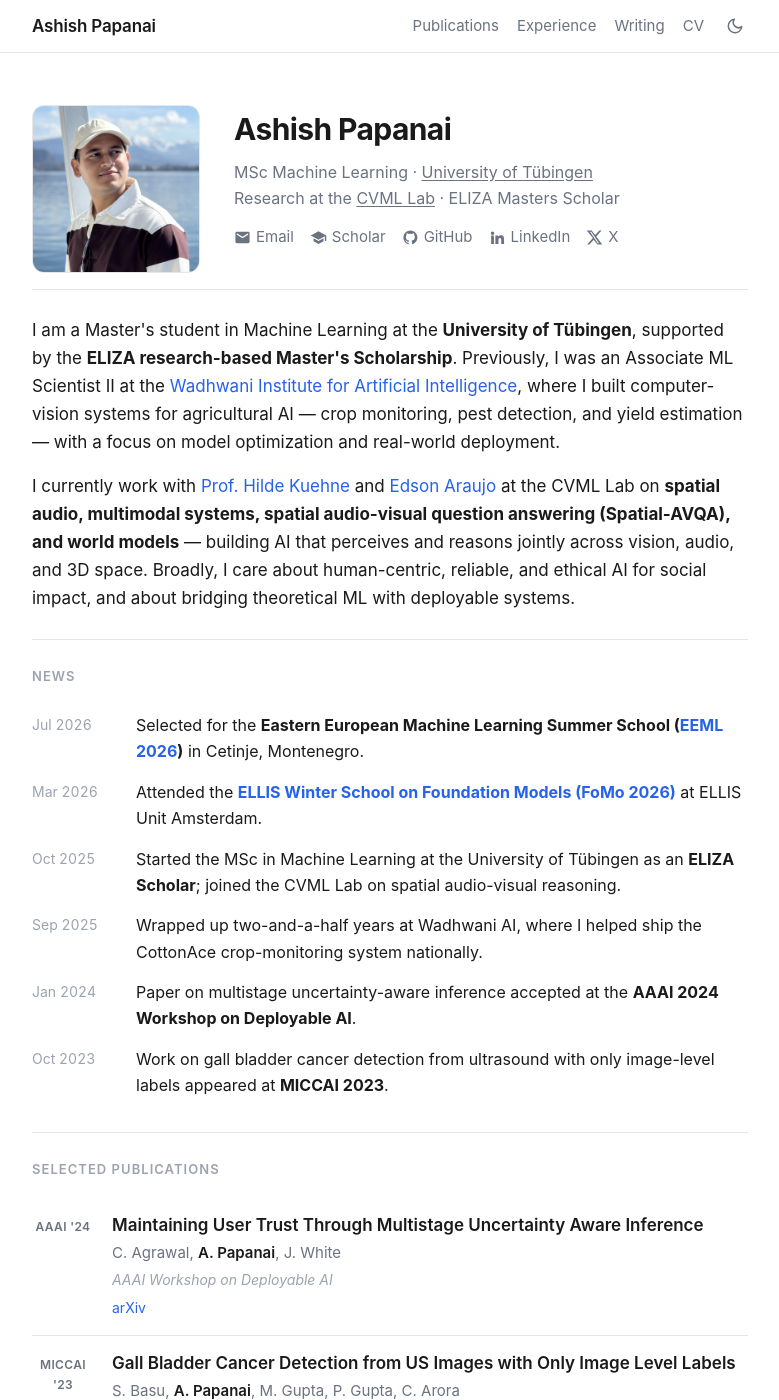
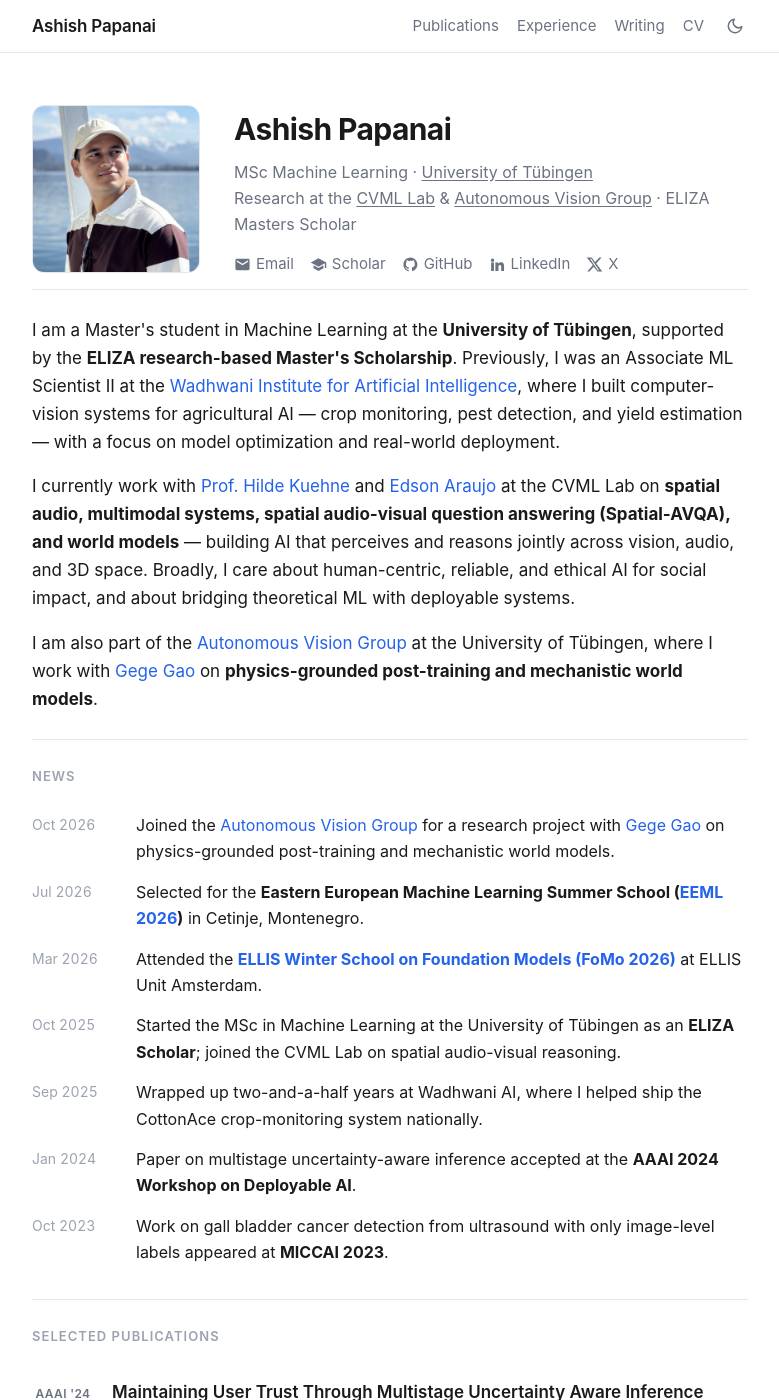
Before and after one commit to ashishpapanai/ashishpapanai.github.io, a Jekyll site: the page built from _pages/about.md, in a window 1280 px wide and 1400 px high. Shown: the whole window, without its empty margins (250-1029 px from the left). Built offline with Jekyll 4.4.1, drawn with Linux system fonts in a browser that asks for light colours; some of the changed text lies outside the part shown.

Commit message:
Add Autonomous Vision research affiliation

```diff
--- a/_config.yml
+++ b/_config.yml
@@ -12,7 +12,7 @@ site_theme               : "air" # Currently available options are "default", "a
 title                    : "Ashish Papanai"
 title_separator          : "-"
 name                     : &name "Ashish Papanai"
-description              : &description "MSc Machine Learning student at the University of Tübingen (CVML Lab) working on multimodal systems, spatial audio, and computer vision."
+description              : &description "MSc Machine Learning student at the University of Tübingen, researching spatial audio and world models at the CVML Lab and physics-grounded post-training with the Autonomous Vision Group."
 url                      : https://ashishpapanai.github.io
 baseurl                  : "" # the subpath of your site, e.g. "/blog"
 repository               : "ashishpapanai/ashishpapanai.github.io"
--- a/_pages/about.md
+++ b/_pages/about.md
@@ -15,7 +15,7 @@ redirect_from:
     <h1>Ashish Papanai</h1>
     <p class="role">
       MSc Machine Learning &middot; <a href="https://uni-tuebingen.de/en/">University of Tübingen</a><br>
-      Research at the <a href="https://hildekuehne.github.io/">CVML Lab</a> &middot; ELIZA Masters Scholar
+      Research at the <a href="https://hildekuehne.github.io/">CVML Lab</a> &amp; <a href="https://uni-tuebingen.de/fakultaeten/mathematisch-naturwissenschaftliche-fakultaet/fachbereiche/informatik/lehrstuehle/autonomous-vision/home/">Autonomous Vision Group</a> &middot; ELIZA Masters Scholar
     </p>
     <div class="links">
       <a id="email-link" href="#" rel="nofollow">
@@ -39,11 +39,13 @@ redirect_from:
 <section id="bio">
   <p>I am a Master's student in Machine Learning at the <b>University of Tübingen</b>, supported by the <b>ELIZA research-based Master's Scholarship</b>. Previously, I was an Associate ML Scientist&nbsp;II at the <a href="https://www.wadhwaniai.org/">Wadhwani Institute for Artificial Intelligence</a>, where I built computer-vision systems for agricultural AI — crop monitoring, pest detection, and yield estimation — with a focus on model optimization and real-world deployment.</p>
   <p>I currently work with <a href="https://hildekuehne.github.io/">Prof. Hilde Kuehne</a> and <a href="https://edsonroteia.github.io/">Edson Araujo</a> at the CVML Lab on <b>spatial audio, multimodal systems, spatial audio-visual question answering (Spatial-AVQA), and world models</b> — building AI that perceives and reasons jointly across vision, audio, and 3D space. Broadly, I care about human-centric, reliable, and ethical AI for social impact, and about bridging theoretical ML with deployable systems.</p>
+  <p>I am also part of the <a href="https://uni-tuebingen.de/fakultaeten/mathematisch-naturwissenschaftliche-fakultaet/fachbereiche/informatik/lehrstuehle/autonomous-vision/home/">Autonomous Vision Group</a> at the University of Tübingen, where I work with <a href="https://gegeheseri.com/">Gege Gao</a> on <b>physics-grounded post-training and mechanistic world models</b>.</p>
 </section>
 
 <section id="news">
   <h2 class="section-title">News</h2>
   <ul class="news">
+    <li><span class="date">Oct 2026</span><span class="body">Joined the <a href="https://uni-tuebingen.de/fakultaeten/mathematisch-naturwissenschaftliche-fakultaet/fachbereiche/informatik/lehrstuehle/autonomous-vision/home/">Autonomous Vision Group</a> for a research project with <a href="https://gegeheseri.com/">Gege Gao</a> on physics-grounded post-training and mechanistic world models.</span></li>
     <li><span class="date">Jul 2026</span><span class="body">Selected for the <b>Eastern European Machine Learning Summer School (<a href="https://www.eeml.eu/">EEML 2026</a>)</b> in Cetinje, Montenegro.</span></li>
     <li><span class="date">Mar 2026</span><span class="body">Attended the <b><a href="https://ellis.eu/events/ellis-winter-school-at-unit-amsterdam-2026">ELLIS Winter School on Foundation Models (FoMo 2026)</a></b> at ELLIS Unit Amsterdam.</span></li>
     <li><span class="date">Oct 2025</span><span class="body">Started the MSc in Machine Learning at the University of Tübingen as an <b>ELIZA Scholar</b>; joined the CVML Lab on spatial audio-visual reasoning.</span></li>
@@ -110,6 +112,8 @@ redirect_from:
     <span>Spatial Audio</span>
     <span>Spatial-AVQA</span>
     <span>World Models</span>
+    <span>Physics-Grounded Post-Training</span>
+    <span>Mechanistic World Models</span>
     <span>Computer Vision</span>
     <span>Medical Image AI</span>
     <span>AI for Social Good</span>
```
Also changed, not shown: _pages/cv.md (+6 -1 lines), llms.txt (+6 -1 lines).
